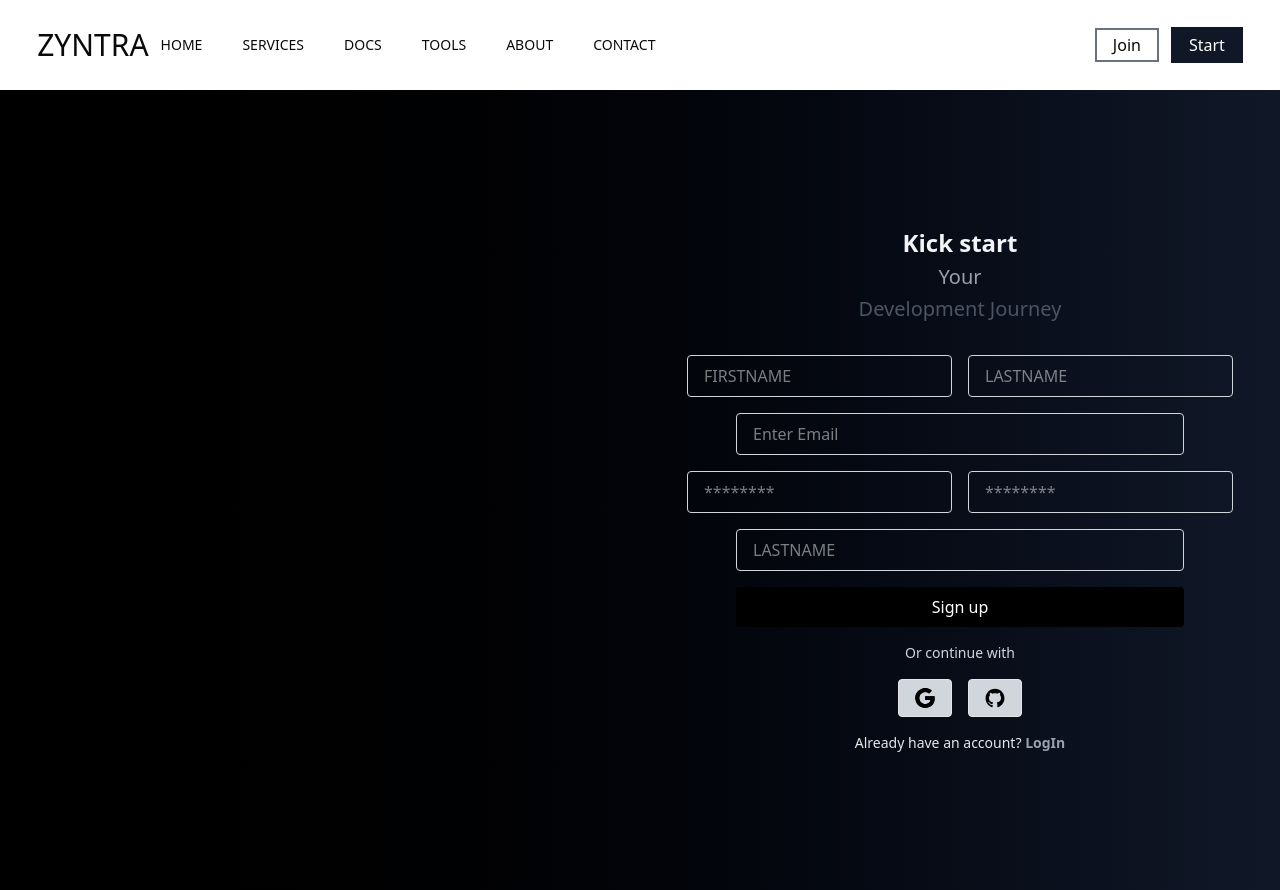
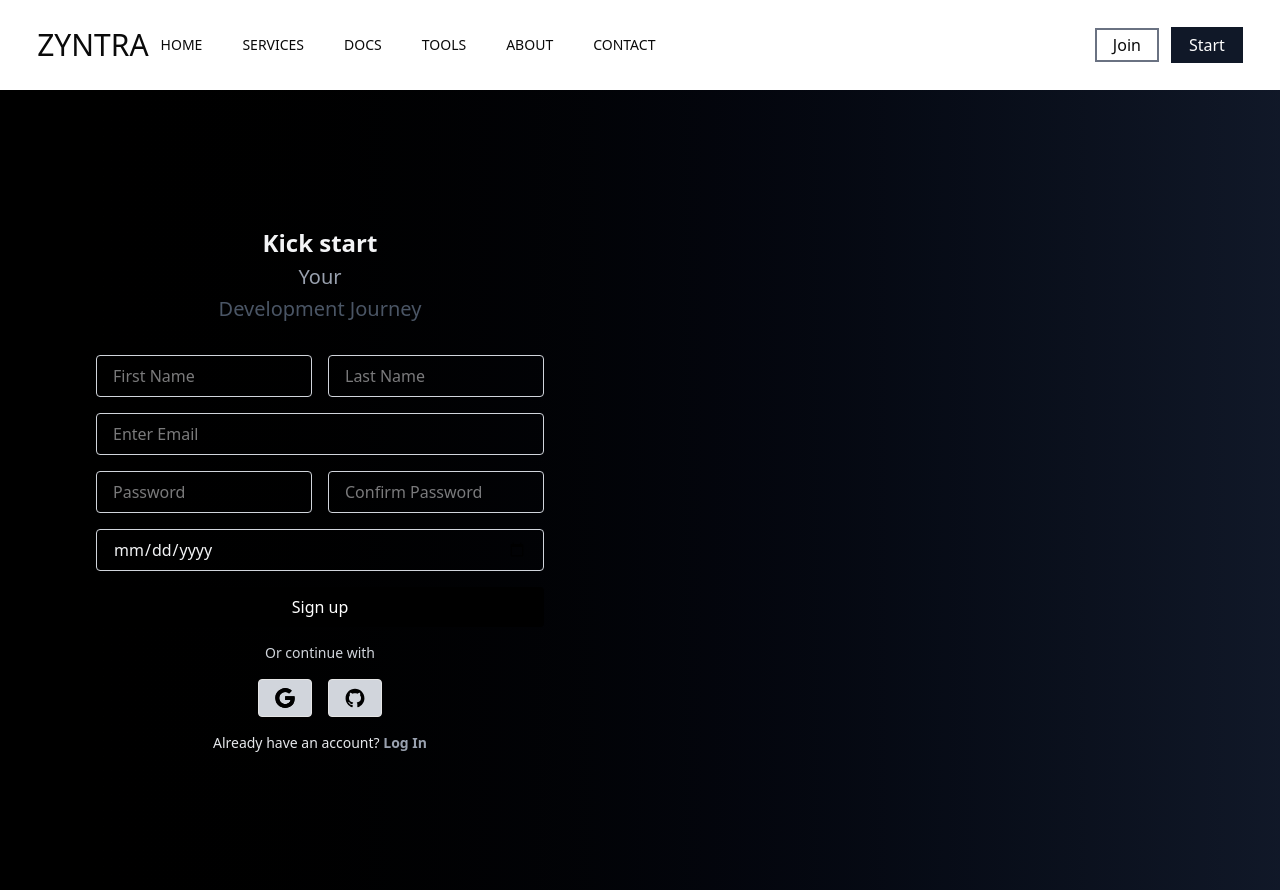
Before and after one commit to Ankit-Dalei/zyntra, a Next.js app: page /signup in a window 1280 px wide. Built offline with nearby package versions, Linux system fonts and the light colour scheme.

Commit message:
auth design completed

```diff
--- a/src/app/(LoginSystem)/signup/page.tsx
+++ b/src/app/(AuthSystem)/login/page.tsx
@@ -1,58 +1,55 @@
 'use client'
 import Link from 'next/link'
-import React from 'react'
+import React, { useState } from 'react'
 
-const Signup = () => {
+const Login = () => {
+  const [email, setEmail] = useState('')
+  const [password, setPassword] = useState('')
+
+  const handleLogin = (e: React.FormEvent) => {
+    e.preventDefault()
+    // Validation or API call
+    if (!email || !password) {
+      alert('Please fill all fields')
+      return
+    }
+    // Replace with real login API
+    alert(`Login attempted with:\nEmail: ${email}\nPassword: ${password}`)
+  }
+
   return (
-    <>
     <div className="flex h-screen w-full bg-gradient-to-r from-black to-gray-900">
       {/* Left Side - Image */}
-      <div className="w-1/2 hidden items-center justify-center md:flex">
+      <div className="lg:w-1/2 hidden items-center justify-center lg:flex">
         {/* <img src={robotImg} alt="Futuristic Robot" className="h-4/5 object-contain" /> */}
       </div>
 
       {/* Right Side - Login Form */}
-      <form className="w-full lg:w-1/2 flex flex-col justify-center items-center px-10">
-        <h2 className="text-2xl font-bold text-gray-100 mb-1">Kick start</h2>
-        <h3 className="text-xl text-gray-400 mb-1">Your</h3>
-        <h3 className="text-xl text-gray-600 mb-8">Development Journey</h3>
+      <form onSubmit={handleLogin} className="w-full lg:w-1/2 flex flex-col justify-center items-center px-10">
+        <h2 className="text-2xl font-bold text-gray-100 mb-1">Hello!</h2>
+        <h3 className="text-xl text-gray-400 mb-8">Welcome Back</h3>
 
-        <div className=' flex justify-center items-center gap-4 '>
-          <input
-            type="text"
-            placeholder="FIRSTNAME"
-            className="w-full max-w-md mb-4 px-4 py-2 border text-gray-100 border-gray-300 rounded"
-          />
-          <input
-            type="test"
-            placeholder="LASTNAME"
-            className="w-full max-w-md mb-4 px-4 py-2 border text-gray-100 border-gray-300 rounded"
-          />
-        </div>
         <input
           type="email"
           placeholder="Enter Email"
-          className="w-full max-w-md mb-4 px-4 py-2 border text-gray-100 border-gray-300 rounded"
+          value={email}
+          onChange={(e) => setEmail(e.target.value)}
+          className="w-full max-w-md mb-4 px-4 py-2 border text-gray-100 border-gray-300 rounded bg-transparent"
         />
-        <div className=' flex justify-center items-center gap-4 '>
-          <input
-            type="password"
-            placeholder="********"
-            className="w-full max-w-md mb-4 px-4 text-gray-100 py-2 border border-gray-300 rounded"
-          />
-          <input
-            type="password"
-            placeholder="********"
-            className="w-full max-w-md mb-4 px-4 text-gray-100 py-2 border border-gray-300 rounded"
-          />
-        </div>
         <input
-          type="test"
-          placeholder="LASTNAME"
-          className="w-full max-w-md mb-4 px-4 py-2 border text-gray-100 border-gray-300 rounded"
+          type="password"
+          placeholder="********"
+          value={password}
+          onChange={(e) => setPassword(e.target.value)}
+          className="w-full max-w-md mb-1 px-4 text-gray-100 py-2 border border-gray-300 rounded bg-transparent"
         />
-        <button className="w-full max-w-md bg-black text-white py-2 rounded mb-4">
-          Sign up
+
+        <p className="w-full max-w-md mb-4 px-4 py-2 text-white text-right">
+          <Link href="/reset">Forget Password?</Link>
+        </p>
+
+        <button type="submit" className="w-full max-w-md bg-black hover:bg-gray-400 hover:text-black text-white py-2 rounded mb-4">
+          Sign in
         </button>
 
         <p className="text-gray-300 text-sm mb-4">Or continue with</p>
@@ -79,13 +76,12 @@ const Signup = () => {
         </div>
 
         <p className="text-sm text-gray-200">
-          {`Already have an account?`}{" "}
-          <span className="text-gray-400 font-semibold cursor-pointer"><Link href={'login'}>LogIn</Link></span>
+          {`Don’t have an account?`}{" "}
+          <Link href="/signup" className="text-gray-400 font-semibold">Create Account!</Link>
         </p>
       </form>
     </div>
-    </>
   )
 }
 
-export default Signup
+export default Login
--- /dev/null
+++ b/src/app/(AuthSystem)/passReset/page.tsx
@@ -0,0 +1,117 @@
+'use client'
+import Link from 'next/link'
+import React, { useState } from 'react'
+
+const Reset = () => {
+  const [step, setStep] = useState(1)
+  const [email, setEmail] = useState('')
+  const [otp, setOtp] = useState('')
+  const [password, setPassword] = useState('')
+  const [confirmPassword, setConfirmPassword] = useState('')
+
+  const handleSendOtp = (e: React.FormEvent) => {
+    e.preventDefault()
+    if (email) {
+      // Trigger email API here
+      setStep(2)
+    }
+  }
+
+  const handleVerifyOtp = (e: React.FormEvent) => {
+    e.preventDefault()
+    if (otp === '123456') { // Replace with real OTP logic
+      setStep(3)
+    }
+  }
+
+  const handleResetPassword = (e: React.FormEvent) => {
+    e.preventDefault()
+    if (password === confirmPassword && password.length >= 6) {
+      // Send reset password API here
+      alert('Password changed successfully')
+      setStep(1)
+      setEmail('')
+      setOtp('')
+      setPassword('')
+      setConfirmPassword('')
+    }
+  }
+
+  return (
+    <div className="flex flex-row-reverse h-screen w-full bg-gradient-to-r from-black to-gray-900">
+      <div className="w-1/2 hidden items-center justify-center lg:flex">
+        {/* <img src={robotImg} alt="Futuristic Robot" className="h-4/5 object-contain" /> */}
+      </div>
+
+      <div className="w-full lg:w-1/2 flex flex-col justify-center items-center px-10">
+        <h2 className="text-2xl font-bold text-gray-100 mb-1">Forget Password</h2>
+
+        {/* STEP 1 - EMAIL FORM */}
+        {step === 1 && (
+          <form onSubmit={handleSendOtp} className="w-full max-w-md">
+            <input
+              type="email"
+              placeholder="Enter Email"
+              value={email}
+              onChange={(e) => setEmail(e.target.value)}
+              className="w-full mb-4 px-4 py-2 border text-gray-100 border-gray-300 rounded bg-transparent"
+              required
+            />
+            <button type="submit" className="w-full bg-amber-400 text-black py-2 rounded">
+              Send OTP
+            </button>
+          </form>
+        )}
+
+        {/* STEP 2 - OTP FORM */}
+        {step === 2 && (
+          <form onSubmit={handleVerifyOtp} className="w-full max-w-md">
+            <input
+              type="text"
+              placeholder="Enter OTP"
+              value={otp}
+              onChange={(e) => setOtp(e.target.value)}
+              className="w-full mb-4 px-4 py-2 border text-gray-100 border-gray-300 rounded bg-transparent"
+              required
+            />
+            <button type="submit" className="w-full bg-green-500 text-white py-2 rounded">
+              Verify OTP
+            </button>
+          </form>
+        )}
+
+        {/* STEP 3 - PASSWORD FORM */}
+        {step === 3 && (
+          <form onSubmit={handleResetPassword} className="w-full max-w-md">
+            <input
+              type="password"
+              placeholder="New Password"
+              value={password}
+              onChange={(e) => setPassword(e.target.value)}
+              className="w-full mb-4 px-4 py-2 border text-gray-100 border-gray-300 rounded bg-transparent"
+              required
+            />
+            <input
+              type="password"
+              placeholder="Confirm Password"
+              value={confirmPassword}
+              onChange={(e) => setConfirmPassword(e.target.value)}
+              className="w-full mb-4 px-4 py-2 border text-gray-100 border-gray-300 rounded bg-transparent"
+              required
+            />
+            <button type="submit" className="w-full bg-white text-black py-2 rounded hover:bg-gray-700 hover:text-white">
+              Reset Password
+            </button>
+          </form>
+        )}
+
+        <p className="text-sm text-gray-300 mt-4">
+          Already have an account?{' '}
+          <Link href="/login" className="text-gray-400 font-semibold">Log In</Link>
+        </p>
+      </div>
+    </div>
+  )
+}
+
+export default Reset
--- a/src/app/(LoginSystem)/login/page.tsx
+++ b/src/app/(AuthSystem)/signup/page.tsx
@@ -1,34 +1,101 @@
 'use client'
 import Link from 'next/link'
-import React from 'react'
+import React, { useState } from 'react'
 
-const Login = () => {
+const Signup = () => {
+  const [firstName, setFirstName] = useState('')
+  const [lastName, setLastName] = useState('')
+  const [email, setEmail] = useState('')
+  const [password, setPassword] = useState('')
+  const [confirmPassword, setConfirmPassword] = useState('')
+  const [dob, setDob] = useState('')
+
+  const handleSignup = (e: React.FormEvent) => {
+    e.preventDefault()
+
+    if (!firstName || !lastName || !email || !password || !confirmPassword) {
+      alert('Please fill in all fields')
+      return
+    }
+
+    if (password !== confirmPassword) {
+      alert('Passwords do not match')
+      return
+    }
+
+    if (!dob) {
+  alert('Please select your Date of Birth')
+  return
+}
+
+    // Proceed with signup logic (API call)
+    alert(`Signup successful!\nName: ${firstName} ${lastName}\nEmail: ${email}`)
+  }
+
   return (
-    <>
-    <div className="flex h-screen w-full bg-gradient-to-r from-black to-gray-900">
+    <div className="flex flex-row-reverse h-screen w-full bg-gradient-to-r from-black to-gray-900">
       {/* Left Side - Image */}
-      <div className="w-1/2 hidden items-center justify-center md:flex">
+      <div className="w-1/2 hidden items-center justify-center lg:flex">
         {/* <img src={robotImg} alt="Futuristic Robot" className="h-4/5 object-contain" /> */}
       </div>
 
-      {/* Right Side - Login Form */}
-      <div className="w-full lg:w-1/2 flex flex-col justify-center items-center px-10">
-        <h2 className="text-2xl font-bold text-gray-100 mb-1">Hello !</h2>
-        <h3 className="text-xl text-gray-400 mb-8">Welcome Back</h3>
+      {/* Right Side - Signup Form */}
+      <form onSubmit={handleSignup} className="w-full lg:w-1/2 flex flex-col justify-center items-center px-10">
+        <h2 className="text-2xl font-bold text-gray-100 mb-1">Kick start</h2>
+        <h3 className="text-xl text-gray-400 mb-1">Your</h3>
+        <h3 className="text-xl text-gray-600 mb-8">Development Journey</h3>
+
+        <div className="flex md:flex-row flex-col justify-center items-center gap-4 w-full max-w-md mb-4">
+          <input
+            type="text"
+            placeholder="First Name"
+            value={firstName}
+            onChange={(e) => setFirstName(e.target.value)}
+            className="w-full md:w-1/2 px-4 py-2 border text-gray-100 border-gray-300 rounded bg-transparent"
+          />
+          <input
+            type="text"
+            placeholder="Last Name"
+            value={lastName}
+            onChange={(e) => setLastName(e.target.value)}
+            className="w-full md:w-1/2 px-4 py-2 border text-gray-100 border-gray-300 rounded bg-transparent"
+          />
+        </div>
 
         <input
           type="email"
           placeholder="Enter Email"
-          className="w-full max-w-md mb-4 px-4 py-2 border text-gray-100 border-gray-300 rounded"
+          value={email}
+          onChange={(e) => setEmail(e.target.value)}
+          className="w-full max-w-md mb-4 px-4 py-2 border text-gray-100 border-gray-300 rounded bg-transparent"
         />
+
+        <div className="flex md:flex-row flex-col justify-center items-center gap-4 w-full max-w-md mb-4">
+          <input
+            type="password"
+            placeholder="Password"
+            value={password}
+            onChange={(e) => setPassword(e.target.value)}
+            className="w-full md:w-1/2 px-4 py-2 border text-gray-100 border-gray-300 rounded bg-transparent"
+          />
+          <input
+            type="password"
+            placeholder="Confirm Password"
+            value={confirmPassword}
+            onChange={(e) => setConfirmPassword(e.target.value)}
+            className="w-full md:w-1/2 px-4 py-2 border text-gray-100 border-gray-300 rounded bg-transparent"
+          />
+        </div>
         <input
-          type="password"
-          placeholder="********"
-          className="w-full max-w-md mb-1 px-4 text-gray-100 py-2 border border-gray-300 rounded"
+          type="date"
+          placeholder="Date of Birth"
+          value={dob}
+          onChange={(e) => setDob(e.target.value)}
+          className="w-full max-w-md mb-4 px-4 py-2 border text-gray-100 border-gray-300 rounded bg-transparent"
         />
-        <p className=' w-[75%] mb-4 text-white text-right '><Link href={'passReset'}>Forget Password?</Link></p>
-        <button className="w-full max-w-md bg-black text-white py-2 rounded mb-4">
-          Sign in
+
+        <button type="submit" className="w-full max-w-md bg-black hover:bg-gray-400 hover:text-black text-white py-2 rounded mb-4">
+          Sign up
         </button>
 
         <p className="text-gray-300 text-sm mb-4">Or continue with</p>
@@ -55,13 +122,12 @@ const Login = () => {
         </div>
 
         <p className="text-sm text-gray-200">
-          Don’t Have an account?{" "}
-          <span className="text-gray-400 font-semibold cursor-pointer"><Link href={'signup'}>Create Account!</Link></span>
+          Already have an account?{' '}
+          <Link href="/login" className="text-gray-400 font-semibold">Log In</Link>
         </p>
-      </div>
+      </form>
     </div>
-    </>
   )
 }
 
-export default Login
+export default Signup
```
Also changed, not shown: src/app/(LoginSystem)/passReset/page.tsx (deleted, +0 -11 lines), src/components/ClientLayout.tsx (+5 -5 lines).
